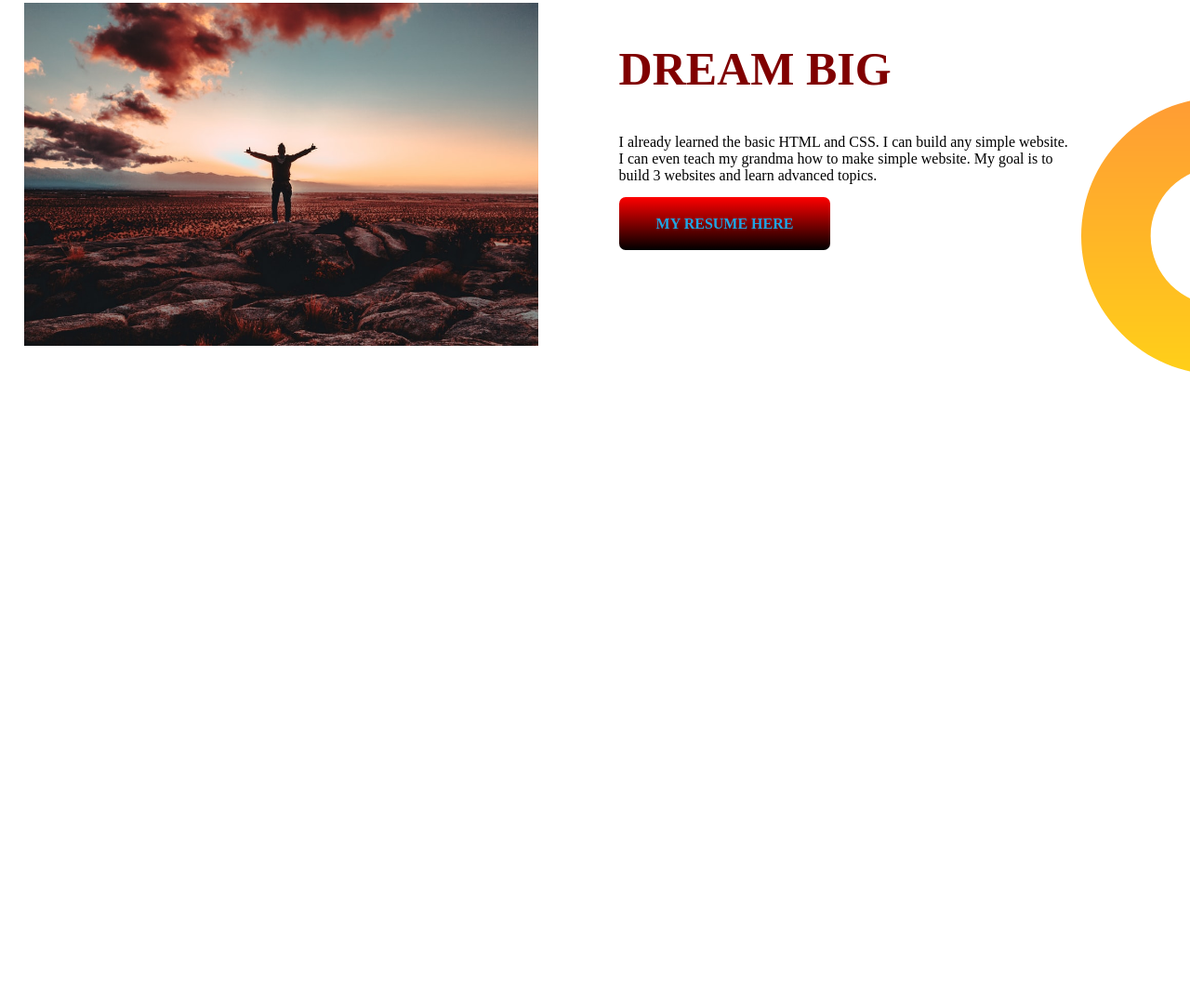
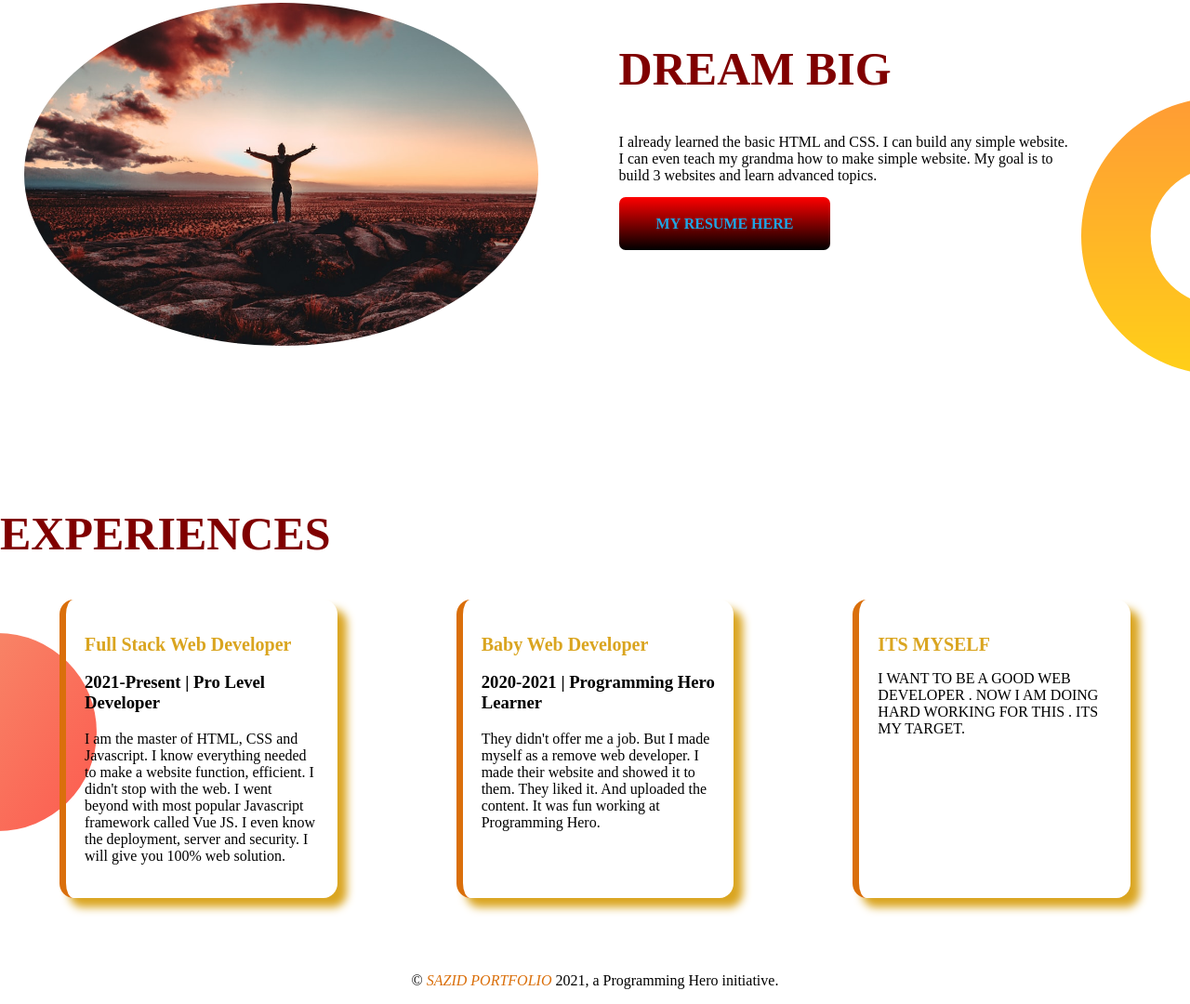
Before and after one commit to SAZID404/developer-portfolio-one, a plain HTML site: page index.html in a window 1280 px wide. Shown: the part 678-1758 px from the top of the page at 93% size. Before the commit the page ends 1182 px from the top, so only its background shows below. Drawn offline with Linux system fonts and the light colour scheme; a web font is replaced by a local one.

Commit message:
ccomplete

```diff
--- a/index.html
+++ b/index.html
@@ -17,7 +17,7 @@
 
 
 
-    <section class="bm">
+    <section class="bm flaxible-container">
 
         <div class="half">
             <h1>WELCOME TO </h1><br>
@@ -38,7 +38,7 @@
         </div>
 
     </section>
-    <section class="dream-big">
+    <section class="dream-big flaxible-container">
         <div class="half">
 
             <img src="image me/yes.jpg" alt="">
@@ -52,9 +52,44 @@
             <a class="click " target="_blank" href="">MY RESUME HERE</a>
         </div>
     </section>
+    <section class="experience-blog">
+        <h1>EXPERIENCES</h1>
+        <div class="flaxible-container">
+            <div id="pro-dev" class=" experiance-item">
+                <h2 class="orange-colour"> Full Stack Web Developer</h2>
+                <h3>2021-Present | Pro Level Developer</h3>
+                <p>
+                    I am the master of HTML, CSS and Javascript. I know everything needed to make a website function,
+                    efficient. I didn't stop with the web. I went beyond with most popular Javascript framework called
+                    Vue
+                    JS. I even know the deployment, server and security. I will give you 100% web solution.</p>
+
+            </div>
+            <div id="baby-dev" class=" experiance-item">
+                <h2 class="orange-colour">Baby Web Developer</h2>
+                <h3>2020-2021 | Programming Hero Learner</h3>
+                <p>They didn't offer me a job. But I made myself as a remove web developer. I made their website and
+                    showed
+                    it to them. They liked it. And uploaded the content. It was fun working at Programming Hero.</p>
+
+            </div>
+            <div id="my-dev" class="experiance-item">
+                <h2 class="orange-colour">ITS MYSELF</h2>
+                I WANT TO BE A GOOD WEB DEVELOPER .
+                NOW I AM DOING HARD WORKING FOR THIS .
+                ITS MY TARGET.
 
 
+            </div>
+        </div>
+    </section>
 
+
+    <section>
+        <footer>
+            <p> © <SPan class="SA"> <i>SAZID PORTFOLIO</i> </SPan> 2021, a Programming Hero initiative.</p>
+        </footer>
+    </section>
 
 </body>
 
--- a/style.css
+++ b/style.css
@@ -8,12 +8,13 @@ h1{
 
 }
 h2{
+    font-size: 20px;
 
 }
 .pf{
     color: brown;
 }
-section{
+.flaxible-container{
     display: flex;
 }
 .half{
@@ -24,9 +25,11 @@ section{
 
 
 
+
 }
 .half img{
     width: 90%;
+    border-radius: 70%;
 
 
 }
@@ -53,6 +56,58 @@ section{
     background-image: url(images/dream-bg.png);
     background-repeat: no-repeat;
     background-position: right;
+
 }
 .pg{
     padding-right: 20%;
+}
+.aich two{
+    font-weight: 700;
+
+}
+.experiance-item{
+   box-shadow:10px 10px 10px goldenrod;
+   width: 33.33%;
+   margin-left: 5%;
+   margin-right: 5%;
+   margin-bottom: 5%;
+   padding: 20px;
+   border-radius: 5%;
+
+}
+.orange-colour{
+    color: goldenrod;
+}
+.experience-blog{
+    background-image: url(images/exp-bg.png);
+    background-repeat: no-repeat;
+    background-position:left;
+}
+#my-dev{
+    border-left: 7px solid;
+    border-image-slice: linear-gradient(rgb(156, 156, 4),blue);
+    border-image-slice: 1;
+    border-color: rgb(218, 111, 11);
+
+
+}
+#baby-dev{
+    border-left: 7px solid;
+    border-image-slice: 1;
+    border-image-slice: linear-gradient(red,black);
+    border-color: rgb(218, 111, 11);
+
+}
+#pro-dev{
+    border-left: 7px solid;
+    border-color: rgb(218, 111, 11);
+    border-image-slice: 1;
+    border-image-slice: linear-gradient(rgb(32, 167, 185),gray);
+
+}
+footer p{
+    text-align: center;
+}
+.SA{
+    color: rgb(218, 111, 11);
+}
```
